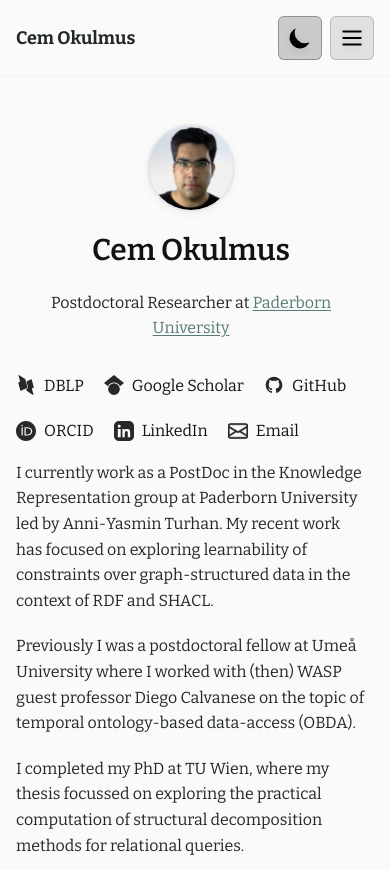
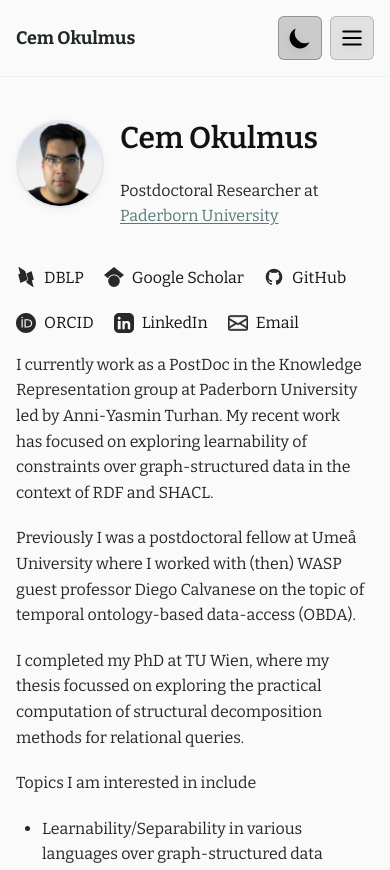
Before and after one commit to cem-okulmus/cem-okulmus.github.io, a plain HTML site: page docs/index.html in a window 390 px wide. Shown: the top 870 px of the page. Drawn offline with nearby package versions, Linux system fonts and the light colour scheme.

Commit message:
changed view on mobile

```diff
--- a/docs/styles.css
+++ b/docs/styles.css
@@ -536,18 +536,30 @@ body {
 }
 
 @media (max-width: 640px) {
+    /* Grid: avatar left of name/title, social links in a full-width row below */
     .about-header {
-        flex-direction: column;
-        align-items: center;
-        text-align: center;
+        display: grid;
+        grid-template-columns: auto 1fr;
+        column-gap: 1rem;
+        row-gap: 0.25rem;
+        align-items: start;
+        margin-top: 1.5rem; /* Add padding above the header on mobile */
     }
     .about-avatar {
         width: 88px;
         height: 88px;
-        margin-top: 1.5rem; /* Add padding above the avatar on mobile */
+        grid-row: 1 / span 2;
     }
     .about-header-content {
-        align-items: center;
+        display: contents; /* Place name, title and socials directly on the grid */
+    }
+    .about-header-content > * {
+        grid-column: 2;
+        min-width: 0; /* Let long text wrap instead of overflowing */
+    }
+    .about-header .about-socials {
+        grid-column: 1 / -1;
+        margin-top: 0.75rem !important;
     }
 }
 
```
